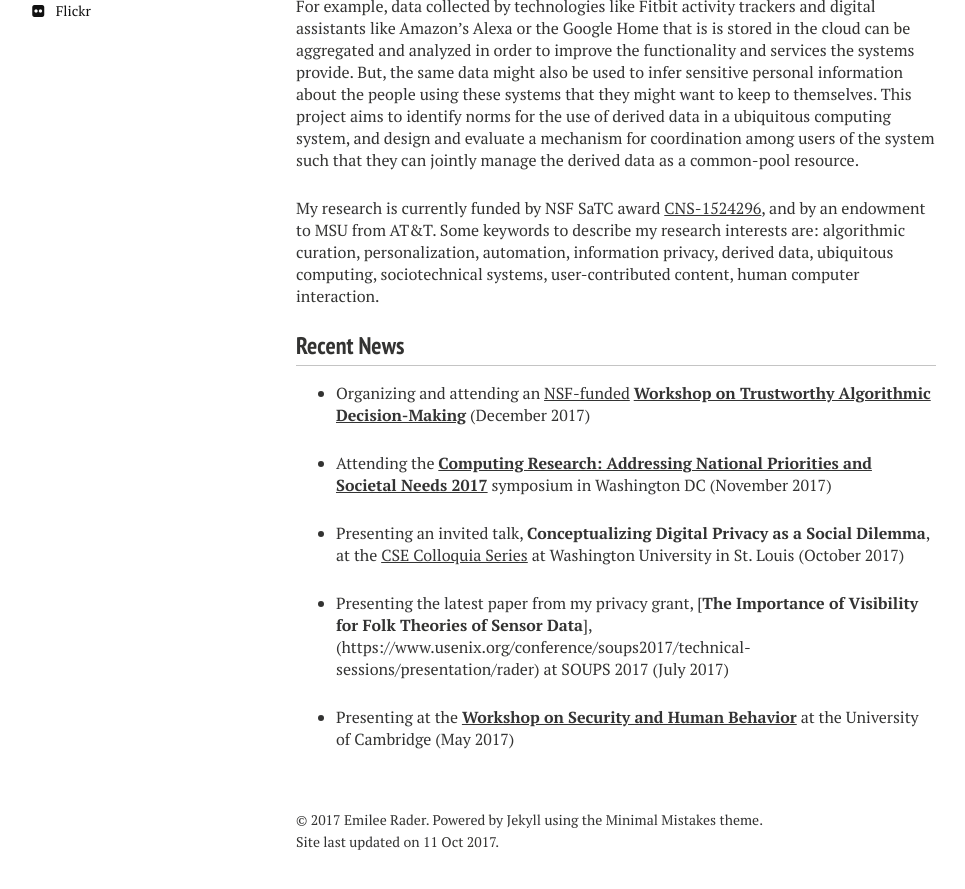
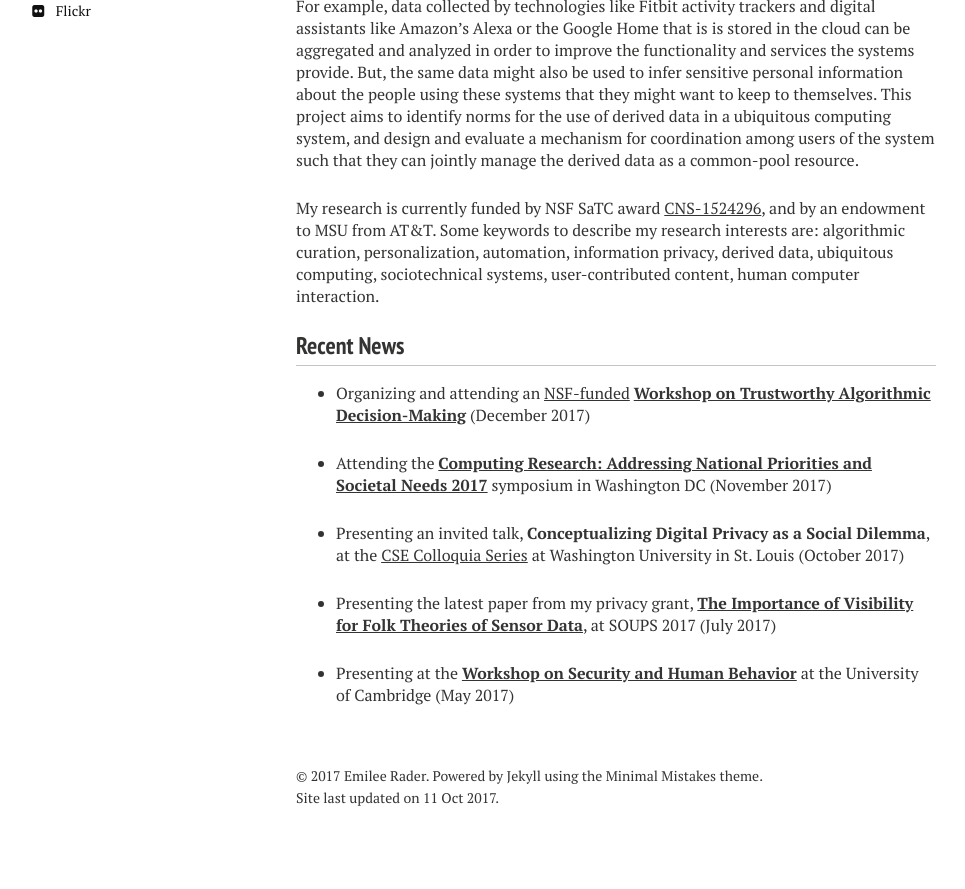
Before and after one commit to bierdoctor/bierdoctor.github.io, a Jekyll site: the page built from index.md, in a window 1280 px wide and 900 px high, scrolled down 781 px. Shown: the top 889 px of the window, without its empty margins (24-989 px from the left). Built offline with Jekyll 4.4.1, drawn with Linux system fonts in a browser that asks for light colours; nearby versions of some CDN libraries; after the commit the page ends 1637 px from its top, so only the background shows below that.

Commit message:
fix typo

```diff
--- a/index.md
+++ b/index.md
@@ -20,7 +20,7 @@ My research is currently funded by NSF SaTC award [CNS-1524296](http://www.nsf.g
 
 - Presenting an invited talk, **Conceptualizing Digital Privacy as a Social Dilemma**, at the [CSE Colloquia Series](https://engineering.wustl.edu/Events/Pages/CSE-Colloquia-Series-Emilee-Rader.aspx) at Washington University in St. Louis (October 2017)
 
-- Presenting the latest paper from my privacy grant, [**The Importance of Visibility for Folk Theories of Sensor Data**],(https://www.usenix.org/conference/soups2017/technical-sessions/presentation/rader) at SOUPS 2017 (July 2017)
+- Presenting the latest paper from my privacy grant, [**The Importance of Visibility for Folk Theories of Sensor Data**](https://www.usenix.org/conference/soups2017/technical-sessions/presentation/rader), at SOUPS 2017 (July 2017)
 
 - Presenting at the [**Workshop on Security and Human Behavior**](https://www.cl.cam.ac.uk/~rja14/shb17/) at the University of Cambridge (May 2017)
 
```
